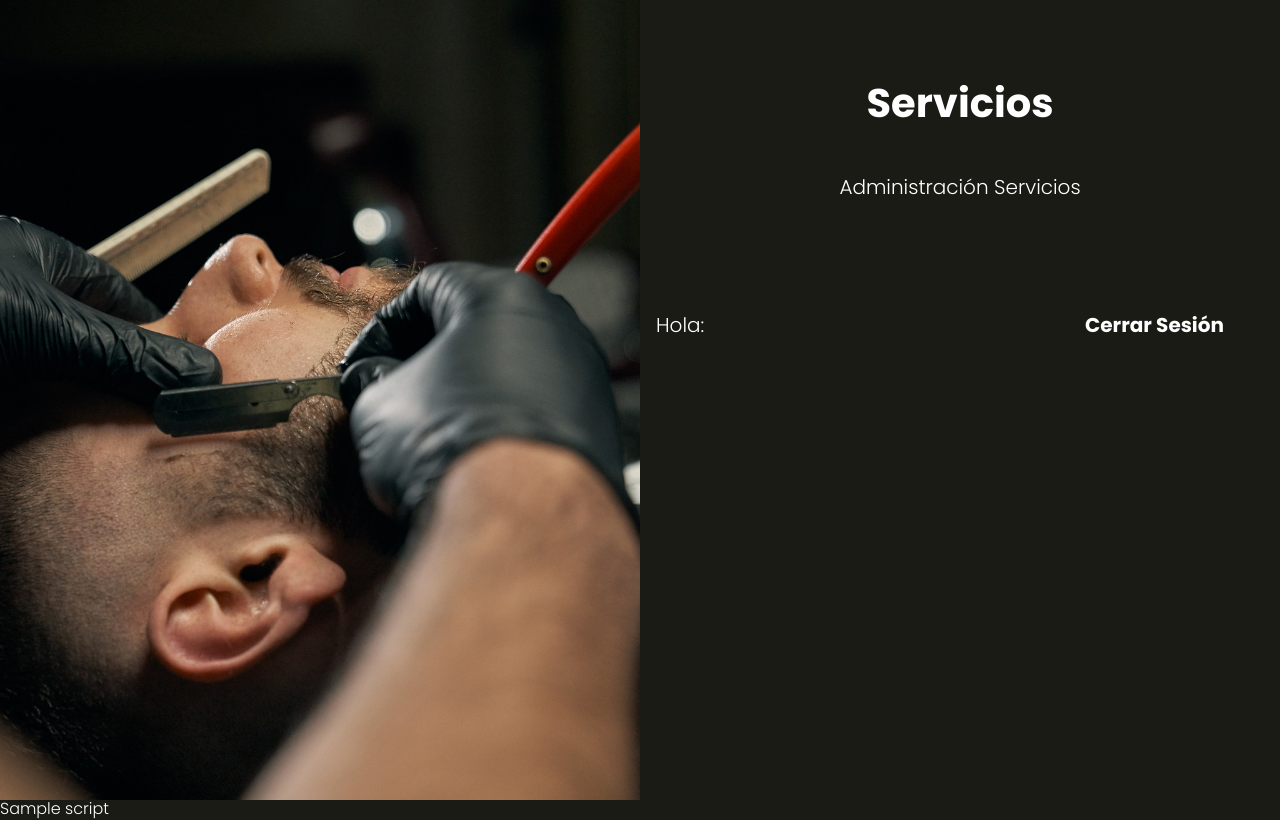
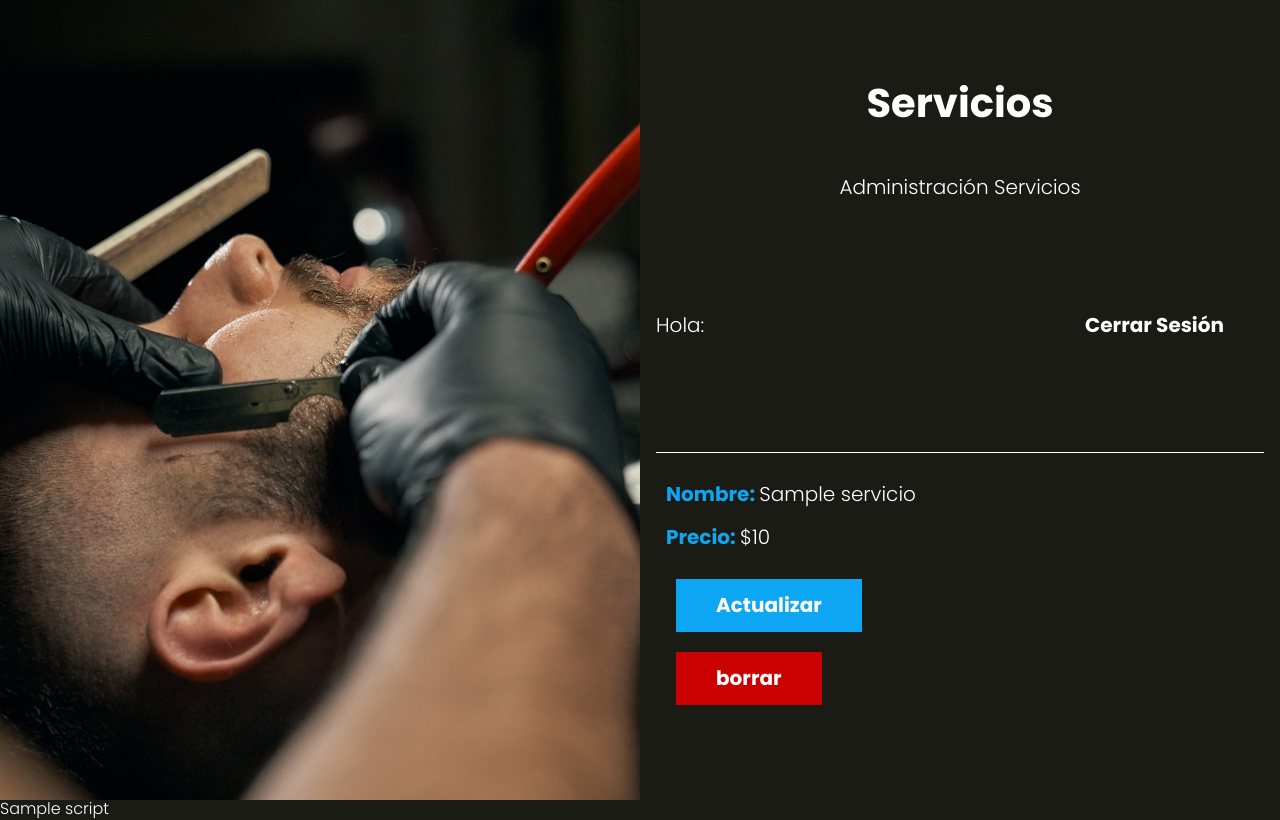
Before and after one commit to rodrigoagutierrez/AppSalon, a PHP site: the page made by views/servicios/index.php in a window 1280 px wide. Run offline with PHP 8.4, Linux system fonts and the light colour scheme; the template is opened without the code that fills it: most values are stand-ins (such as "Sample title", 1, 10 or a date in 2020).

Commit message:
actualizar y eliminar servicios

```diff
--- a/models/ActiveRecord.php
+++ b/models/ActiveRecord.php
@@ -145,7 +145,7 @@ class ActiveRecord {
         // Insertar en la base de datos
         $query = " INSERT INTO " . static::$tabla . " ( ";
         $query .= join(', ', array_keys($atributos));
-        $query .= " ) VALUES (' ";
+        $query .= ") VALUES (' ";
         $query .= join("', '", array_values($atributos));
         $query .= " ') ";
 
--- a/src/scss/componentes/_acciones.scss
+++ b/src/scss/componentes/_acciones.scss
@@ -6,6 +6,7 @@
   @include m.tablet {
     display: flex;
     justify-content: space-between;
+    align-items: center;
   }
 
   a{
--- a/src/scss/layout/_admin.scss
+++ b/src/scss/layout/_admin.scss
@@ -19,3 +19,15 @@
     }
   }
 }
+
+.servicios {
+  @extend .citas;
+
+  .acciones {
+    margin: 0;
+  }
+  .boton,
+  .boton-eliminar {
+    margin: 1rem;
+  }
+}
--- a/views/servicios/formulario.php
+++ b/views/servicios/formulario.php
@@ -3,7 +3,7 @@
       <input
         type="text"
         id="nombre"
-        placeholder="Nombre Sercvicio"
+        placeholder="Nombre Servicio"
         name="nombre"
         value="<?php echo $servicio->nombre ;?>"
       />
--- a/views/servicios/index.php
+++ b/views/servicios/index.php
@@ -4,3 +4,22 @@
 <?php
   include __DIR__ . '/../templates/barra.php';
 ?>
+
+<ul class="servicios">
+  <?php foreach($servicios as $servicio) { ?>
+    <li>
+      <p>Nombre: <span><?php echo $servicio->nombre;?></span></p>
+      <p>Precio: <span>$<?php echo $servicio->precio;?></span></p>
+
+      <div class="acciones">
+        <a class="boton" href="/servicios/actualizar?id=<?php echo $servicio->id;?>">Actualizar</a>
+      </div>
+      <form action="/servicios/eliminar" method="POST">
+        <input type="hidden" name="id" value="<?php echo $servicio->id; ?>">
+        <input type="submit" value="borrar" class="boton-eliminar">
+      </form>
+    </li>
+
+
+  <?php } ?>
+</ul>
```
Also changed, not shown: controllers/ServicioController.php (+24 -8 lines), views/servicios/actualizar.php (+7 -0 lines), public/build/css/app.css, 1 other file.
